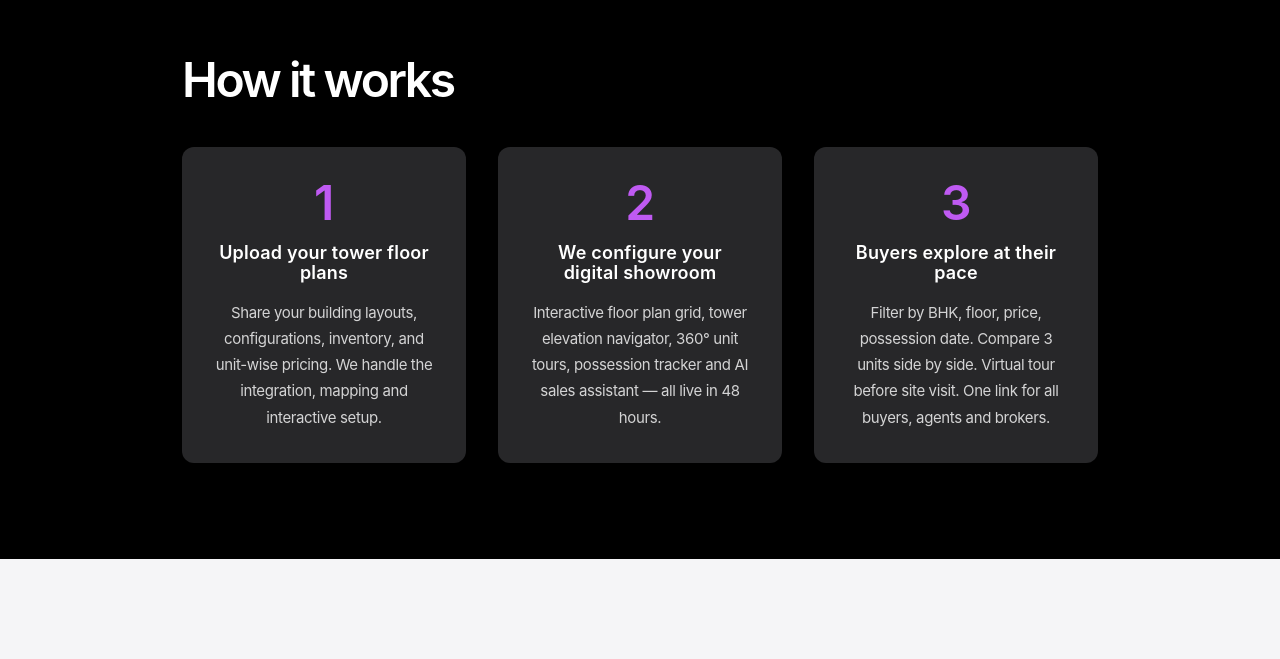
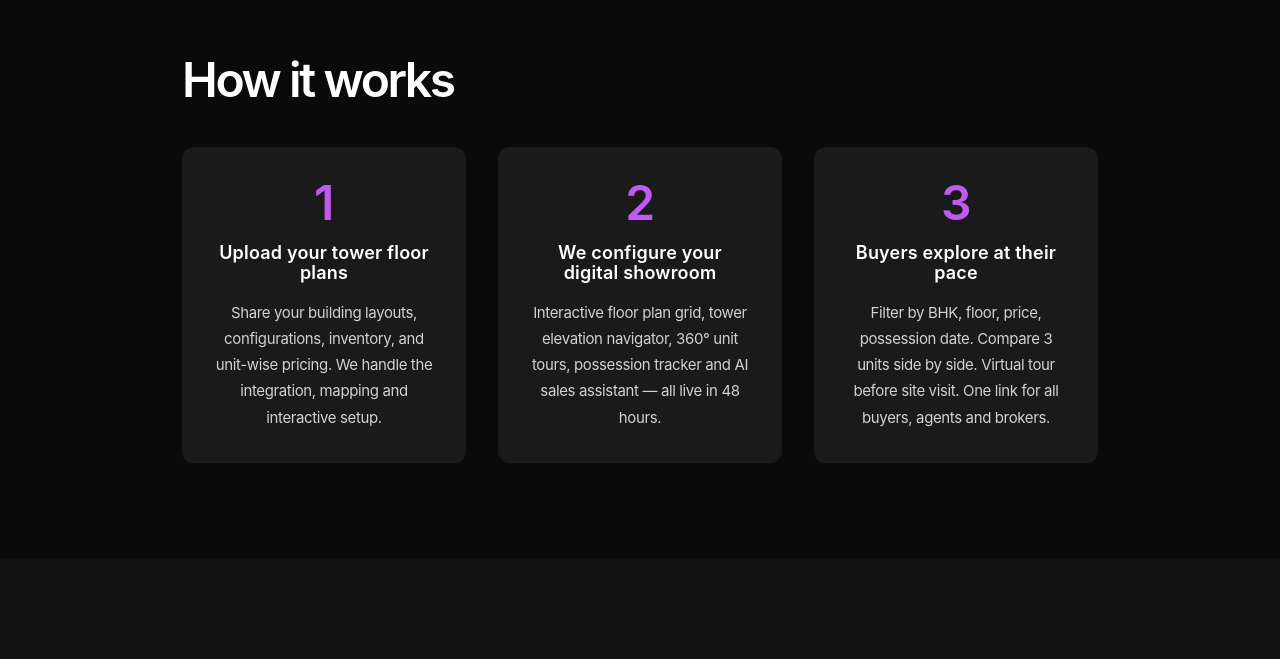
Before and after one commit to utkarsh2302/bricbytes-website2026, a React (Vite) app: page /flats in a window 1280 px wide. Shown: the part 689-1348 px from the top of the page. Built offline with nearby package versions, Linux system fonts and the light colour scheme; a web font is replaced by a local one.

Commit message:
fix: add dark mode support to secondary pages (Plots, Flats, Pricing, Broker)

```diff
--- a/src/pages/ProductPages.css
+++ b/src/pages/ProductPages.css
@@ -246,6 +246,54 @@
   }
 }
 
+/* ── Dark mode support ──────────────────────────────────────────────────────── */
+[data-theme="dark"] .product-page {
+  background: #0a0a0a;
+  color: #ffffff;
+}
+
+[data-theme="dark"] .bg-light {
+  background: #111111;
+}
+
+[data-theme="dark"] .section-header {
+  color: #ffffff;
+}
+
+[data-theme="dark"] .section-title {
+  color: #ffffff;
+}
+
+[data-theme="dark"] .section-subtitle {
+  color: rgba(255, 255, 255, 0.8);
+}
+
+[data-theme="dark"] .step-card {
+  background: #1a1a1a;
+  color: #ffffff;
+}
+
+[data-theme="dark"] .step-card:hover {
+  background: #272729;
+  border-color: #0071e3;
+}
+
+[data-theme="dark"] .step-number {
+  color: #0071e3;
+}
+
+[data-theme="dark"] .step-title {
+  color: #ffffff;
+}
+
+[data-theme="dark"] .step-description {
+  color: rgba(255, 255, 255, 0.8);
+}
+
+[data-theme="dark"] .highlight-text {
+  color: #0071e3;
+}
+
 /* ── Page-specific hero accent lines ─────────────────────────────────────── */
 .hero-section {
   position: relative;
```
